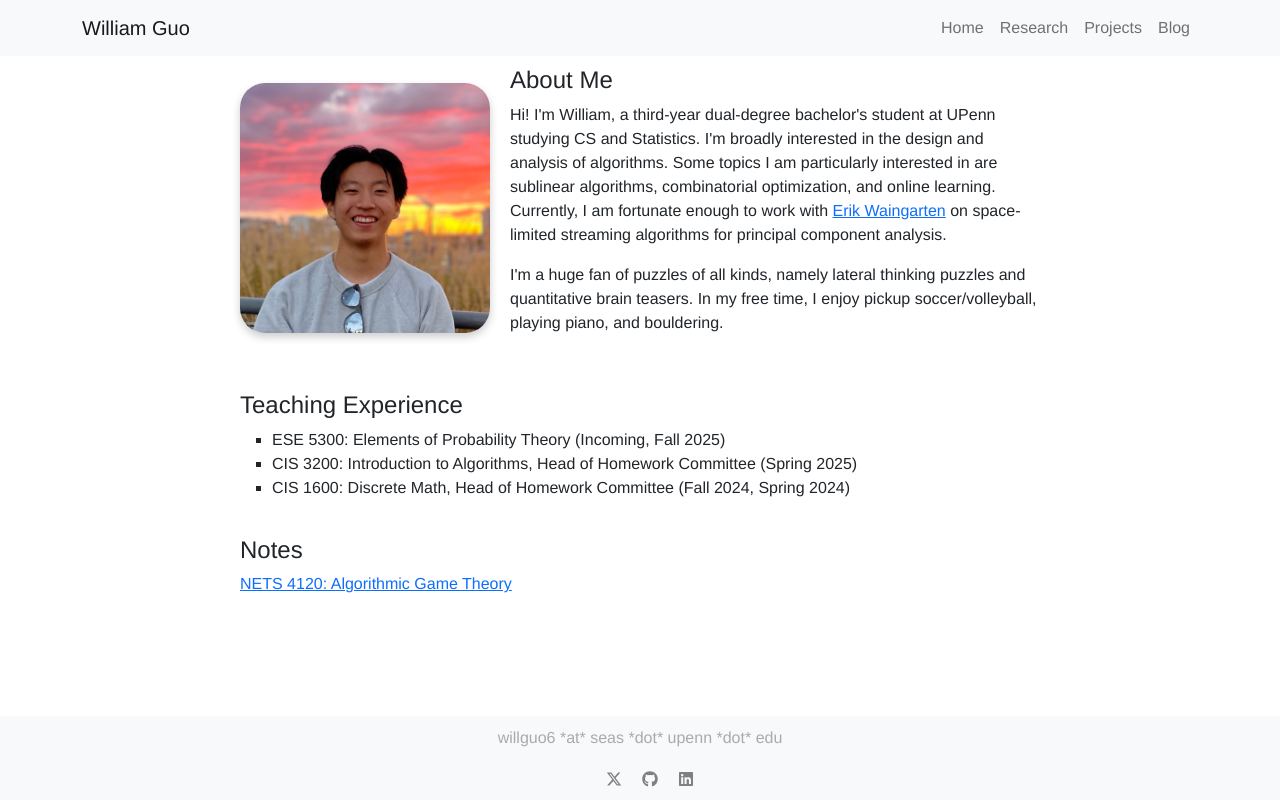
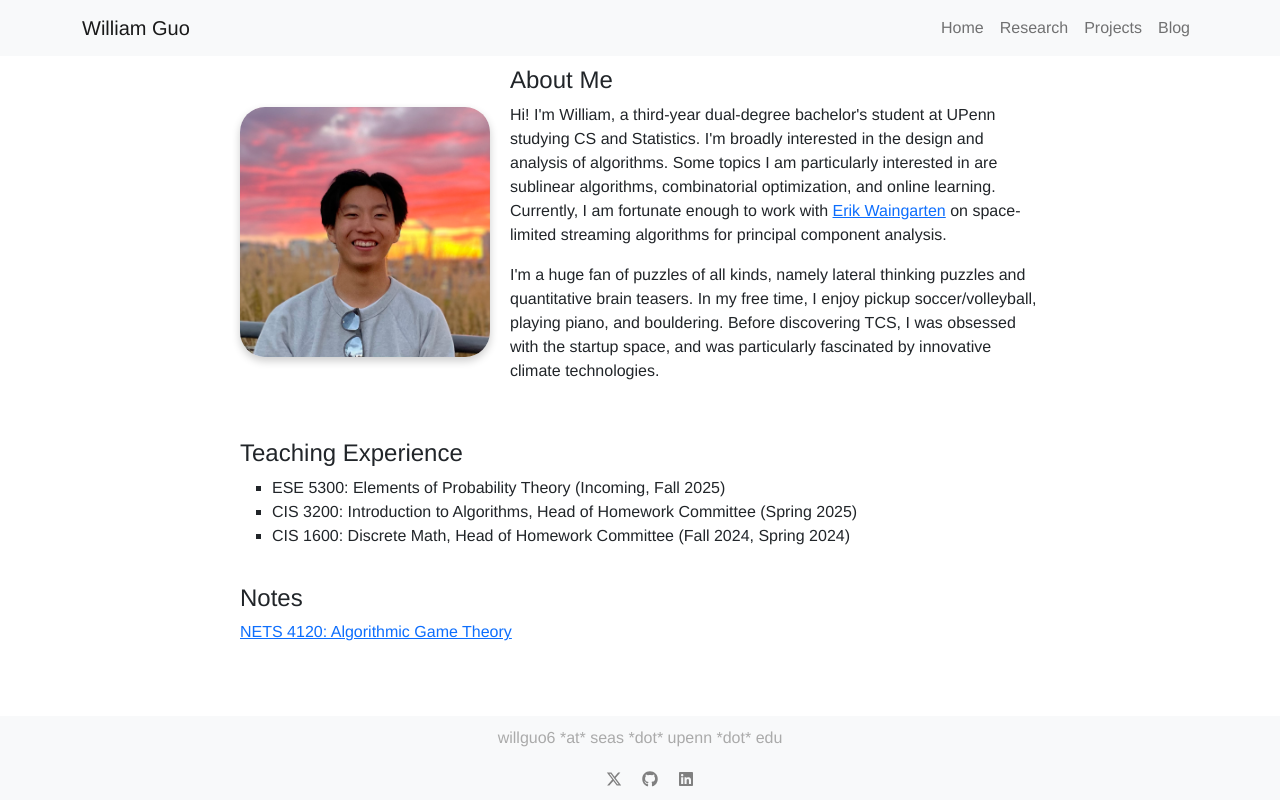
Before and after one commit to willdguo/willdguo.github.io, a React (Create React App) app: page /#/home in a window 1280 px wide. Built offline with nearby package versions, Linux system fonts and the light colour scheme.

Commit message:
added bio

```diff
--- a/src/components/Bio.js
+++ b/src/components/Bio.js
@@ -36,7 +36,9 @@ function Bio() {
             <p>
               I'm a huge fan of puzzles of all kinds, namely lateral thinking puzzles
               and quantitative brain teasers. In my free time, I enjoy pickup
-              soccer/volleyball, playing piano, and bouldering.
+              soccer/volleyball, playing piano, and bouldering. Before discovering TCS,
+              I was obsessed with the startup space, and was particularly fascinated
+              by innovative climate technologies.
             </p>
           </div>
         </div>
```
